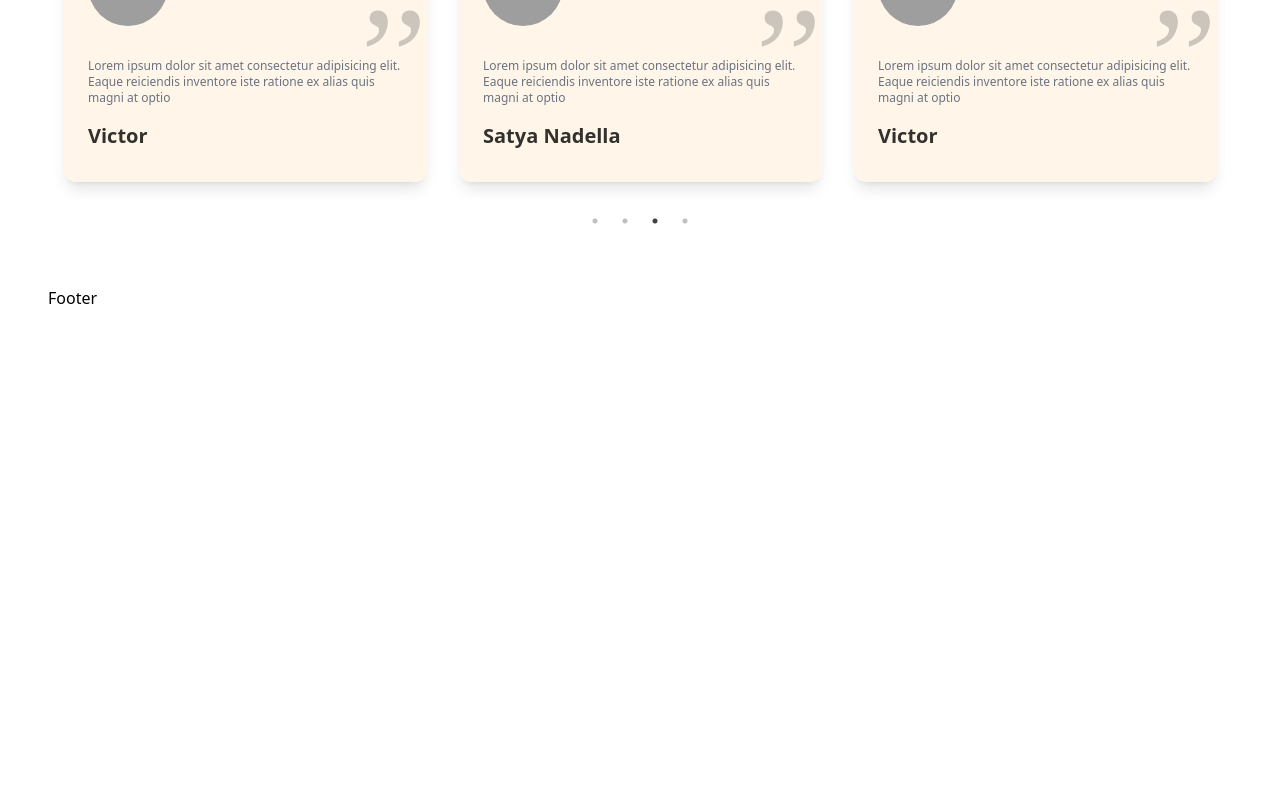
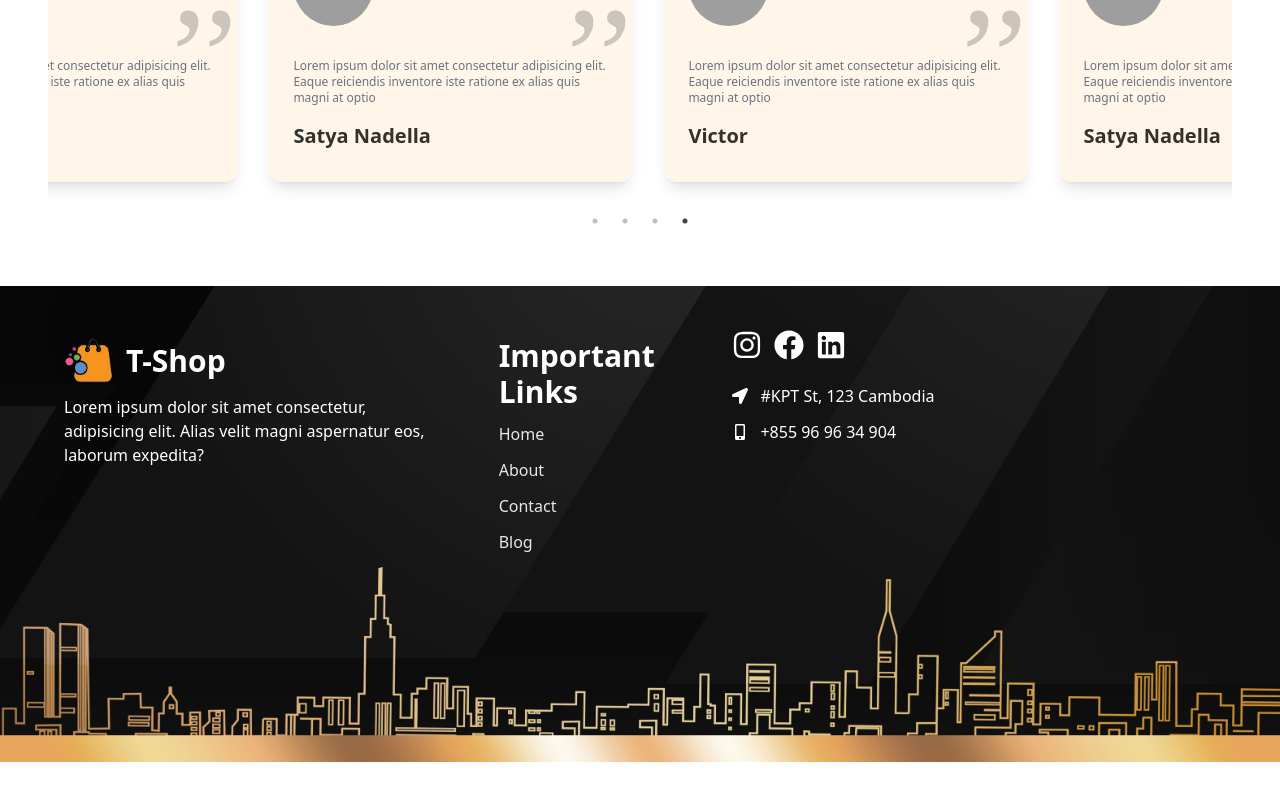
Before and after one commit to BrostouchKOK/shopping, a React (Vite) app: page / in a window 1280 px wide. Shown: the part 3514-4314 px from the top of the page. Before the commit the page ends 3824 px from the top, so only its background shows below. Built offline with nearby package versions, Linux system fonts and the light colour scheme; grey boxes are pictures that could not be loaded.

Commit message:
footer section

```diff
--- a/index.html
+++ b/index.html
@@ -4,7 +4,7 @@
     <meta charset="UTF-8" />
     <link rel="icon" type="image/svg+xml" href="/vite.svg" />
     <meta name="viewport" content="width=device-width, initial-scale=1.0" />
-    <title>Vite + React</title>
+    <title>T-Shoping</title>
   </head>
   <body>
     <div id="root"></div>
--- a/src/App.jsx
+++ b/src/App.jsx
@@ -21,7 +21,7 @@
     AOS.refresh();
   },[])
   return (
-    <div>
+    <div className='bg-white dark:bg-gray-900 dark:text-white duration-200'>
       <Navbar/>
       <Hero/>
       <Product/>
--- a/src/components/footer/Footer.jsx
+++ b/src/components/footer/Footer.jsx
@@ -1,11 +1,79 @@
-import React from 'react'
+import React from "react";
+import FooterLogo from "../../assets/logo.png";
+import { FooterBanner, FooterLinks } from "../../constant/footerList";
+import { FaFacebook, FaInstagram, FaLinkedin, FaLocationArrow, FaMobileAlt } from "react-icons/fa";
 
 const Footer = () => {
   return (
-    <div>
-      <div className='container'>Footer</div>
+    <div style={FooterBanner} className="text-white mb-20">
+      <div className="container">
+        <div data-aos="zoom-in" className="grid md:grid-cols-3 pb-44 pt-5">
+          {/* company detail */}
+          <div className="py-8 px-4">
+            <h1
+              className="flex items-center gap-3 mb-3
+              sm:text-3xl text-xl font-bold sm:text-left text-justify"
+            >
+              <img src={FooterLogo} alt="" className="max-w-[50px]" />
+              T-Shop
+            </h1>
+            <p>
+              Lorem ipsum dolor sit amet consectetur, adipisicing elit. Alias
+              velit magni aspernatur eos, laborum expedita?
+            </p>
+          </div>
+          {/* footer links */}
+          <div
+            className="grid grid-cols-2 sm:grid-cols-3
+            col-span-2 md:pl-10"
+          >
+            <div>
+              <div className="py-8 px-4">
+                <h1 className="sm:text-3xl text-xl font-bold sm:text-left text-justify mb-3">
+                  Important Links
+                </h1>
+                <ul className="flex flex-col gap-3">
+                  {FooterLinks.map((link) => (
+                    <li
+                      key={link.title}
+                      className="cursor-pointer hover:text-primary
+                      hover:translate-x-1 duration-300 text-gray-200"
+                    >
+                      <span>{link.title}</span>
+                    </li>
+                  ))}
+                </ul>
+              </div>
+            </div>
+            {/* social links */}
+            <div>
+              <div className="flex items-center gap-3 mt-6">
+                <a href="#">
+                  <FaInstagram className="text-3xl" />
+                </a>
+                <a href="#">
+                  <FaFacebook className="text-3xl" />
+                </a>
+                <a href="#">
+                  <FaLinkedin className="text-3xl" />
+                </a>
+              </div>
+              <div className="mt-6">
+                  <div className="flex gap-3 items-center">
+                    <FaLocationArrow/>
+                    <p>#KPT St, 123 Cambodia</p>
+                  </div>
+                  <div className="flex gap-3 items-center mt-3">
+                    <FaMobileAlt/>
+                    <p>+855 96 96 34 904</p>
+                  </div>
+              </div>
+            </div>
+          </div>
+        </div>
+      </div>
     </div>
-  )
-}
+  );
+};
 
-export default Footer
+export default Footer;
--- /dev/null
+++ b/src/constant/footerList.js
@@ -0,0 +1,28 @@
+import Banner from "../assets/website/footer-pattern.jpg";
+export const FooterBanner = {
+  backgroundImage: `url(${Banner})`,
+  backgroundPosition: "bottom",
+  backgroundRepeat: "no-repeat",
+  backgroundSize: "cover",
+  height: "100%",
+  width: "100%",
+};
+
+export const FooterLinks = [
+    {
+        title : "Home",
+        link : "/#",
+    },
+    {
+        title : "About",
+        link : "/#about",
+    },
+    {
+        title : "Contact",
+        link : "/#contact",
+    },
+    {
+        title : "Blog",
+        link : "/#blog",
+    },
+];
```
